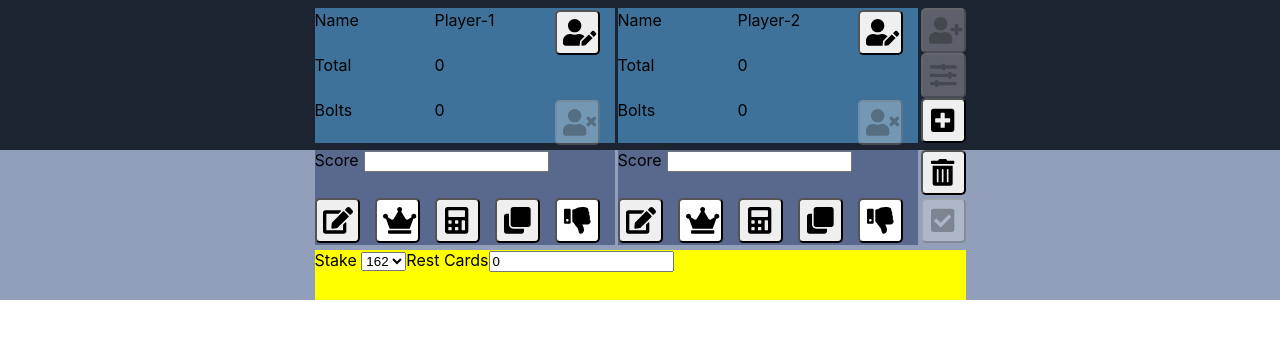
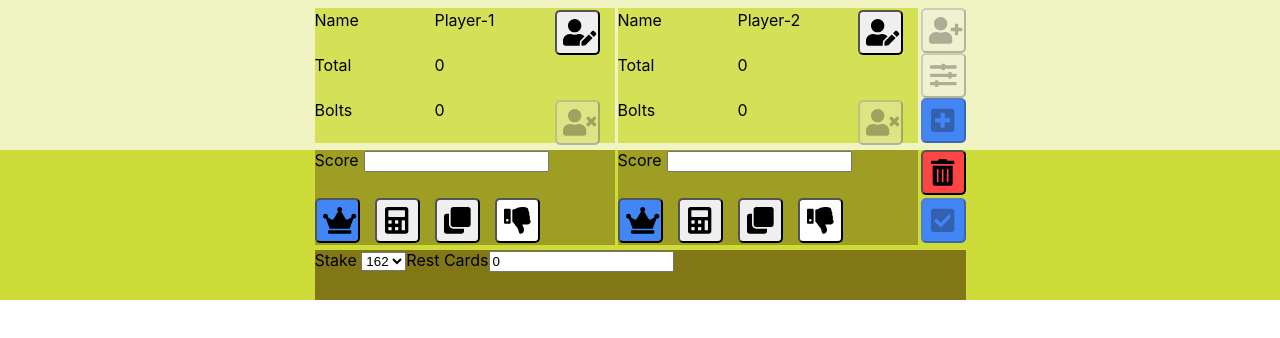
Before and after one commit to pat-all/klabar, a React (Create React App) app: page / in a window 1280 px wide. Both pictures are taken after a click on the button 943 px from the left and 120 px from the top of the page. Shown: the top 338 px of the page. Built offline with nearby package versions, Linux system fonts and the light colour scheme.

Commit message:
bug fix + hiding panels in ready notes

```diff
--- a/src/actions/constants.js
+++ b/src/actions/constants.js
@@ -22,4 +22,4 @@ export const ADD_GAME_NOTE = 'ADD_GAME_NOTE';
 export const REMOVE_GAME_NOTE = 'REMOVE_GAME_NOTE';
 export const SET_GAME_NOTE_STAKE = "SET_GAME_NOTE_STAKE";
 export const SET_GAME_NOTE_REST_CARDS = 'SET_GAME_NOTE_REST_CARDS';
-export const GAME_NOTE_READY = 'GAME_NOTE_READY';
+export const GAME_NOTE_TOGGLE_READY = 'GAME_NOTE_TOGGLE_READY';
--- a/src/actions/index.js
+++ b/src/actions/index.js
@@ -13,7 +13,7 @@ import {
     SET_PLAYER_NOTE_FINE,
     CALCULATE_PLAYER_SCORE,
     PLAYER_CHECK,
-    GAME_NOTE_READY,
+    GAME_NOTE_TOGGLE_READY,
     RECORD_PLAYERS_SCORE,
 } from './constants';
 
@@ -28,7 +28,7 @@ export const changeUserName = (playerId, name) => ({type: CHANGE_USER_NAME, play
 
 export const addPlayerNote = () => ({type: ADD_PLAYER_NOTE});
 
-export const removePlayerNote = (playerId) => ({type: REMOVE_PLAYER_NOTE, playerId});
+export const removePlayerNote = (noteId) => ({type: REMOVE_PLAYER_NOTE, noteId});
 
 export const setPlayerNoteScore = (score, playerId, noteId) => ({type: SET_PLAYER_NOTE_SCORE, score, playerId, noteId});
 
@@ -54,4 +54,4 @@ export const setGameNoteStake = (noteId, stake) => ({type: SET_GAME_NOTE_STAKE,
 
 export const setGameNoteRestCards = (noteId, restCards) => ({type: SET_GAME_NOTE_REST_CARDS, noteId, restCards});
 
-export const gameNoteReady = noteId => ({type: GAME_NOTE_READY, noteId});
+export const gameNoteToggleReady = noteId => ({type: GAME_NOTE_TOGGLE_READY, noteId});
--- a/src/components/player-note/index.css
+++ b/src/components/player-note/index.css
@@ -1,7 +1,7 @@
 .player-note {
     width: 300px;
     height: 100%;
-    background-color: #59698d;
+    background-color: #9e9d24;
     display: grid;
     grid-template-columns: repeat(5, 1fr);
     grid-template-rows: 1fr 1fr;
--- a/src/components/player-note/index.js
+++ b/src/components/player-note/index.js
@@ -2,16 +2,15 @@ import React from "react";
 
 // import styles
 import "./index.css";
-import {bgColors} from '../../colorClasses';
+import { bgColors } from '../../colorClasses';
 
 //import icons
 import { FontAwesomeIcon } from '@fortawesome/react-fontawesome';
 
-const PlayerNote = ({entity, setScore, playerId, noteId, setTrump, setFine, calculate, stake, restCards, gameOptions,}) => {
+const PlayerNote = ({entity, setScore, playerId, noteId, setTrump, setFine, calculate, stake, restCards, gameOptions, isReady}) => {
     const {score, trump, bolt, fine,} = entity;
-    const crownBtnClassName = bolt ?  bgColors.danger : trump ? bgColors.warning : bgColors.white;
+    const crownBtnClassName = bolt ?  bgColors.danger : trump ? bgColors.warning : bgColors.primary;
     const thumpBtnClassName = fine ? bgColors.danger : bgColors.white;
-    //console.log('restCards: ' + restCards);
     return(
         <div className="player-note">
             <div className="stats">
@@ -20,11 +19,16 @@ const PlayerNote = ({entity, setScore, playerId, noteId, setTrump, setFine, calc
                     <input type="number" defaultValue={score} onChange={event=> setScore(event.target.value, playerId, noteId)}></input>
                 </div>
             </div>
-            <button><FontAwesomeIcon icon="edit" size="2x"/></button>
-            <button className={crownBtnClassName} onClick={()=>setTrump(playerId, noteId)}><FontAwesomeIcon icon="crown" size="2x"/></button>  {/* козырь */}
-            <button onClick={() => calculate(playerId, noteId, stake, restCards)}><FontAwesomeIcon icon="calculator" size="2x"/></button>   {/* вычислить */}
-            <button><FontAwesomeIcon icon="clone" size="2x"/></button>   {/* combos */}
-            <button className={thumpBtnClassName} onClick={()=>setFine(playerId, noteId)}><FontAwesomeIcon icon="thumbs-down" size="2x"/></button>   {/* штраф */}
+            {!isReady &&
+                <React.Fragment>
+                    {/*<button><FontAwesomeIcon icon="edit" size="2x"/></button>*/}
+                    <button className={crownBtnClassName} onClick={()=>setTrump(playerId, noteId)}><FontAwesomeIcon icon="crown" size="2x"/></button>  {/* козырь */}
+                    <button onClick={() => calculate(playerId, noteId, stake, restCards)}><FontAwesomeIcon icon="calculator" size="2x"/></button>   {/* вычислить */}
+                    <button><FontAwesomeIcon icon="clone" size="2x"/></button>   {/* combos */}
+                    <button className={thumpBtnClassName} onClick={()=>setFine(playerId, noteId)}><FontAwesomeIcon icon="thumbs-down" size="2x"/></button>   {/* штраф */}
+                </React.Fragment>
+            }
+
         </div>
     )
 }
--- a/src/components/player-stats/index.css
+++ b/src/components/player-stats/index.css
@@ -1,7 +1,7 @@
 .player-stats {
     height: 100%;
     width: 300px;
-    background-color: #3F729B;
+    background-color: #d4e157;
     display: grid;
     grid-template-columns: 40% 40% 20%;
     grid-template-rows: 30% 30% 30%;
--- a/src/containers/game-note/index.css
+++ b/src/containers/game-note/index.css
@@ -1,6 +1,6 @@
 .game-note {
     width: 100%;
-    background-color: #929fba;
+    background-color: #cddc39;
     height: 150px;
     display: grid;
     grid-auto-flow: column;
@@ -12,7 +12,7 @@
     width: 100%;
     min-height: 50px;
     height: 50px;
-    background-color: yellow;
+    background-color: #827717;
     align-self: end;
     grid-row-start: 2;
 }
--- a/src/containers/game-note/index.js
+++ b/src/containers/game-note/index.js
@@ -5,25 +5,22 @@ import { FontAwesomeIcon } from '@fortawesome/react-fontawesome';
 
 //import styles
 import "./index.css";
+import { bgColors } from "../../colorClasses";
 
 //import componennts
 import PlayerNote from "../../components/player-note";
 
 //import actions
-import { removeGameNote, removePlayerNote, setPlayerNoteScore, setPlayerNoteTrump, setGameNoteStake, setGameNoteRestCards, setPlayerNoteFine, calculatePlayerScore, playerCheck, gameNoteReady, recordPlayersScore} from "../../actions";
+import { removeGameNote, removePlayerNote, setPlayerNoteScore, setPlayerNoteTrump, setGameNoteStake, setGameNoteRestCards, setPlayerNoteFine, calculatePlayerScore, playerCheck, gameNoteToggleReady, recordPlayersScore} from "../../actions";
 
 const GameNote = ({noteId, players, removeGameNote, removePlayerNote, setScore, setTrump, setFine, gameNote, setStake, setRestCards, calculate, checkPl, noteReady, gameOptions, record
 }) => {
     const {stake, restCards} = gameNote;
     const stakes = [162, 182, 202, 212, 222, 232, 252, 262, 272, 282, 302, 312, 322, 332, 352, 362, 382, 402, 412, 422, 432, 442, 452, 462, 472, 482];
-    /* for(let i = 162; i < 482; i + 10){
-        if (i < 202){
-            stakes.push(i + 10);
-        } else stakes.push(i);
-    }*/
-    let isCheckable = false;
+
+    let isDisabled = true;
     for(let i = 0; i < players.length; i++){
-        if(players[i].playerNotes[noteId].trump) isCheckable = true;
+        if(players[i].playerNotes[noteId].trump) isDisabled = false;
     }
     return (
         <div className="game-note">
@@ -40,14 +37,21 @@ const GameNote = ({noteId, players, removeGameNote, removePlayerNote, setScore,
                         restCards={restCards}
                         checkPl={checkPl}
                         gameOptions={gameOptions}
+                        isReady={gameNote.isReady}
                     />
                 ))}
                 <div className="right-btns">
-                    <button className="right-side-btn" onClick={()=>{removeGameNote(noteId); removePlayerNote(noteId)}}><FontAwesomeIcon icon="trash-alt" size="2x"/></button>
-                    <button className="right-side-btn" onClick={()=>{noteReady(noteId); record(noteId, gameOptions)}} disabled={!isCheckable}><FontAwesomeIcon icon="check-square" size="2x"/></button>
+                    <button className={`right-side-btn ${bgColors.danger}`} onClick={()=>{removeGameNote(noteId); removePlayerNote(noteId)}}><FontAwesomeIcon icon="trash-alt" size="2x"/></button>
+                    {!gameNote.isReady
+                        ? <button className={`right-side-btn ${bgColors.primary}`} onClick={()=>{noteReady(noteId); record(noteId, gameOptions)}} disabled={isDisabled}><FontAwesomeIcon icon="check-square" size="2x"/></button>
+                        : <button className={`right-side-btn ${bgColors.primary}`} onClick={()=>{noteReady(noteId); record(noteId, gameOptions)}}><FontAwesomeIcon icon="edit" size="2x"/></button>
+                    }
                 </div>
             </div>
+
             <div className='game-note-bottom-panel'>
+            {!gameNote.isReady &&
+                <React.Fragment>
                     <label htmlFor={'stake' + noteId}> Stake </label>
                     <select defaultValue={stake} onChange={event=>{setStake(noteId, event.target.value);checkPl(noteId)}} name={'stake' + noteId}>
                         {stakes.map(stake=>
@@ -56,7 +60,10 @@ const GameNote = ({noteId, players, removeGameNote, removePlayerNote, setScore,
                     </select>
                     <label>Rest Cards</label>
                     <input type="number" defaultValue={restCards} onChange={event=>{setRestCards(noteId, event.target.value); checkPl(noteId)}}></input>
+                </React.Fragment>
+            }
             </div>
+
 
         </div>
     );
@@ -74,7 +81,7 @@ const mapDispatchToProps = dispatch => ({
     setRestCards: (noteId, restCards) => dispatch(setGameNoteRestCards(noteId, restCards)),
     calculate: (playerId, noteId, stake, restCards) => dispatch(calculatePlayerScore(playerId, noteId, stake, restCards)),
     checkPl: noteId => dispatch(playerCheck(noteId)),
-    noteReady: noteId => dispatch(gameNoteReady(noteId)),
+    noteReady: noteId => dispatch(gameNoteToggleReady(noteId)),
     record: (noteId, gameOptions) => dispatch(recordPlayersScore(noteId, gameOptions)),
 })
 
--- a/src/containers/header/index.css
+++ b/src/containers/header/index.css
@@ -1,6 +1,6 @@
 .main-header {
     height: 150px;
-    background-color:#1C2331;
+    background-color:#f0f4c3;
     width: 100%;
     position: fixed;
     display: grid;
--- a/src/containers/header/index.js
+++ b/src/containers/header/index.js
@@ -9,14 +9,36 @@ import {addPlayer, removePlayer, togglePlayerEditMode, changeUserName, toggleOpt
 
 //styles import
 import "./index.css";
+import { bgColors } from '../../colorClasses';
 
 //import icons
 import { FontAwesomeIcon } from '@fortawesome/react-fontawesome';
 
-const MainHeader = ({players, playersCount, addNewPlayer, remove, toggleEditMode, changeName, toggleOptWindow, addGameNote, addPlayerNote, gameNotesCount}) => {
+const MainHeader = ({players, playersCount, addNewPlayer, remove, toggleEditMode, changeName, toggleOptWindow, addGameNote, addPlayerNote, gameNotes}) => {
+    const isPlusDisabled = () => {
+        let isDisabled = true;
+        if(gameNotes.length === 0) {
+            isDisabled = false;
+        } else {
+            for(let i = 0; i < gameNotes.length; i++){
+                if(!gameNotes[i].isReady){
+                    isDisabled = true;
+                    break;
+                } else {
+                    isDisabled = false;
+                }
+
+            }
+        }
+        return isDisabled;
+    }
+
+    const isDisabled = isPlusDisabled();
+
     return (
         <div className="main-header">
-            {players.map((player, index)=><PlayerStats
+            {players.map((player, index) =>
+            <PlayerStats
                 key={index}
                 playersCount={playersCount}
                 name={player.name.value}
@@ -27,19 +49,19 @@ const MainHeader = ({players, playersCount, addNewPlayer, remove, toggleEditMode
                 editMode={player.name.editMode}
                 toggleEditMode={toggleEditMode}
                 changeName={changeName}
-                gameNotesCount={gameNotesCount}
+                gameNotesCount={gameNotes.length}
             />)}
             <div className="right-btns">
-                <button onClick={addNewPlayer} disabled={playersCount >= 4 || gameNotesCount > 0}><FontAwesomeIcon icon="user-plus" size="2x"/></button>
-                <button onClick={toggleOptWindow} disabled={gameNotesCount > 0}><FontAwesomeIcon icon="sliders-h" size="2x"/></button>
-                <button onClick={()=>{addGameNote(); addPlayerNote()}}><FontAwesomeIcon icon="plus-square" size="2x"/></button>
+                <button onClick={addNewPlayer} disabled={playersCount >= 4 || gameNotes.length > 0}><FontAwesomeIcon icon="user-plus" size="2x"/></button>
+                <button onClick={toggleOptWindow} disabled={gameNotes.length > 0}><FontAwesomeIcon icon="sliders-h" size="2x"/></button>
+                <button onClick={()=>{addGameNote(); addPlayerNote()}} className={bgColors.primary} disabled={isDisabled}><FontAwesomeIcon icon="plus-square" size="2x"/></button>
             </div>
 
         </div>
     )
 }
 
-const mapStateToProps = state => ({players: state.players, playersCount: state.players.length, gameNotesCount: state.gameNotes.length});
+const mapStateToProps = state => ({players: state.players, playersCount: state.players.length, gameNotes: state.gameNotes});
 
 const mapDispatchToProps = dispatch => ({
     addNewPlayer: () => dispatch(addPlayer()),
--- a/src/reducers/gameNotesReducer.js
+++ b/src/reducers/gameNotesReducer.js
@@ -1,4 +1,4 @@
-import { ADD_GAME_NOTE, REMOVE_GAME_NOTE, SET_GAME_NOTE_STAKE, SET_GAME_NOTE_REST_CARDS, GAME_NOTE_READY } from "../actions/constants";
+import { ADD_GAME_NOTE, REMOVE_GAME_NOTE, SET_GAME_NOTE_STAKE, SET_GAME_NOTE_REST_CARDS, GAME_NOTE_TOGGLE_READY } from "../actions/constants";
 
 import { gameNote } from "../preloadedStore";
 
@@ -18,9 +18,9 @@ const gameNotes = (state = [], {type, noteId, stake, restCards}) => {
             const restCardsNotes = [...state];
             restCardsNotes[noteId].restCards = restCards.length > 0 ? Number(restCards) : restCards;
             return restCardsNotes;
-        case GAME_NOTE_READY:
+        case GAME_NOTE_TOGGLE_READY:
             const notes = [...state];
-            notes[noteId].isReady = true;
+            notes[noteId].isReady = !notes[noteId].isReady;
             return notes;
         default:
             return state;
--- a/src/reducers/playersReducer.js
+++ b/src/reducers/playersReducer.js
@@ -48,7 +48,11 @@ const players = (state = [], {type, playerId, name, score, noteId, stake, restCa
             return playersArr;
         case SET_PLAYER_NOTE_TRUMP:
             let players = [...state];
-            players.map((player, index) => player.playerNotes[noteId].trump = index === playerId);
+            players.map((player, index) => {
+                player.playerNotes[noteId].trump = index === playerId;
+                player.playerNotes[noteId].bolt = false;
+                return null;
+            });
             return players;
         case SET_PLAYER_NOTE_FINE:
             const playerNotesFine = [...state];
```
Lines whose indentation alone changed are shown as unchanged.
